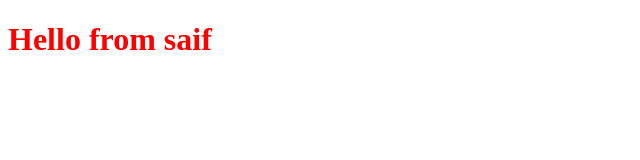
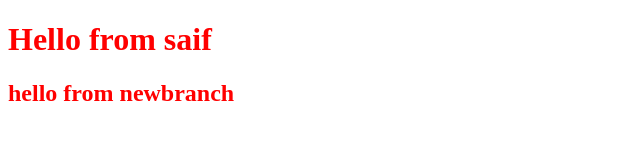
Before and after one commit to SaifeddineCode/testing, a plain HTML site: page index.html in a window 1280 px wide. Shown: the whole page, without its empty margins (0-640 px from the left). Drawn offline with Linux system fonts and the light colour scheme.

Commit message:
new title

```diff
--- a/index.html
+++ b/index.html
@@ -8,5 +8,6 @@
 </head>
 <body>
     <h1>Hello from saif </h1>
+    <h2>hello from newbranch</h2>
 </body>
 </html>
```
